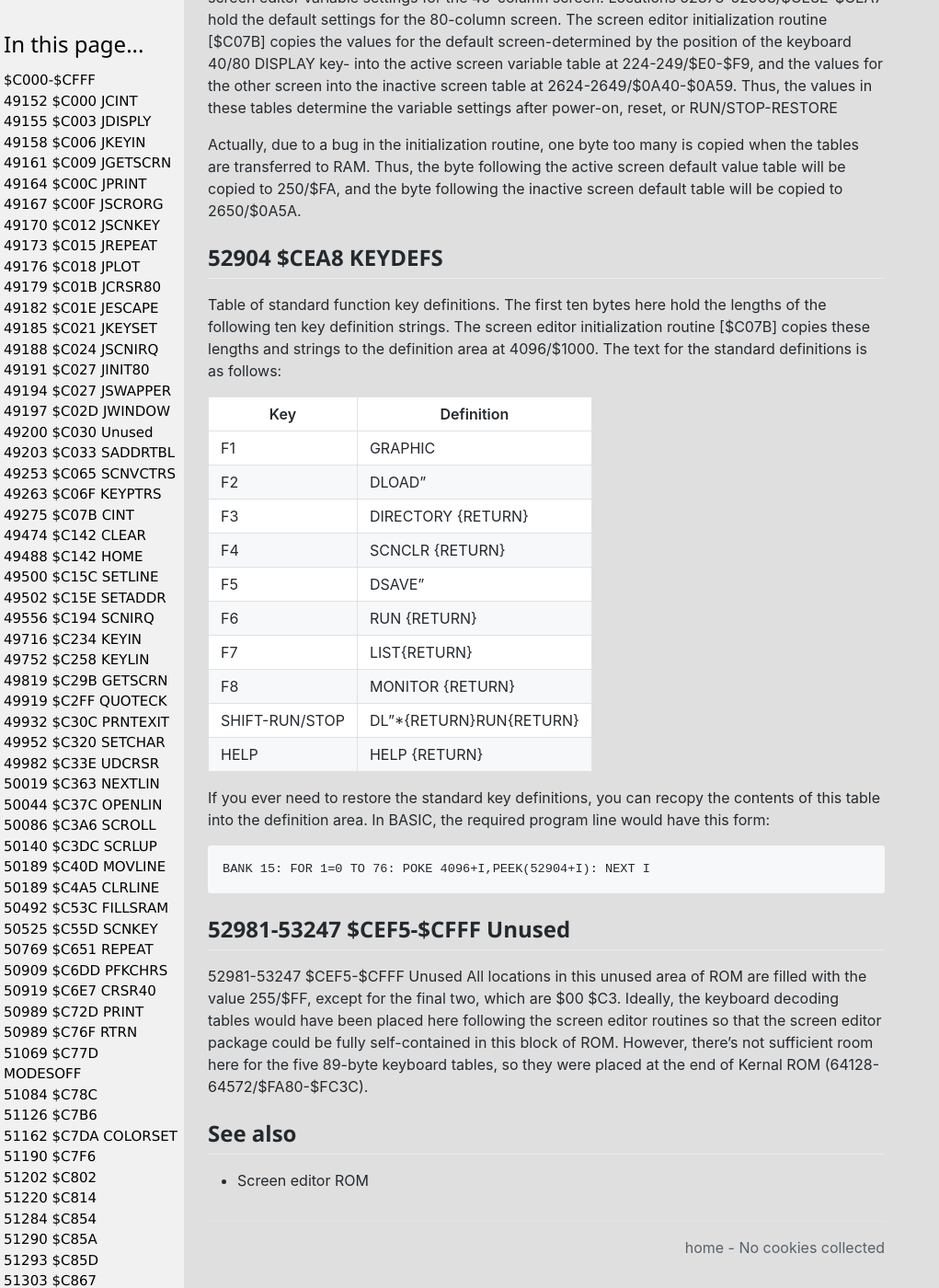
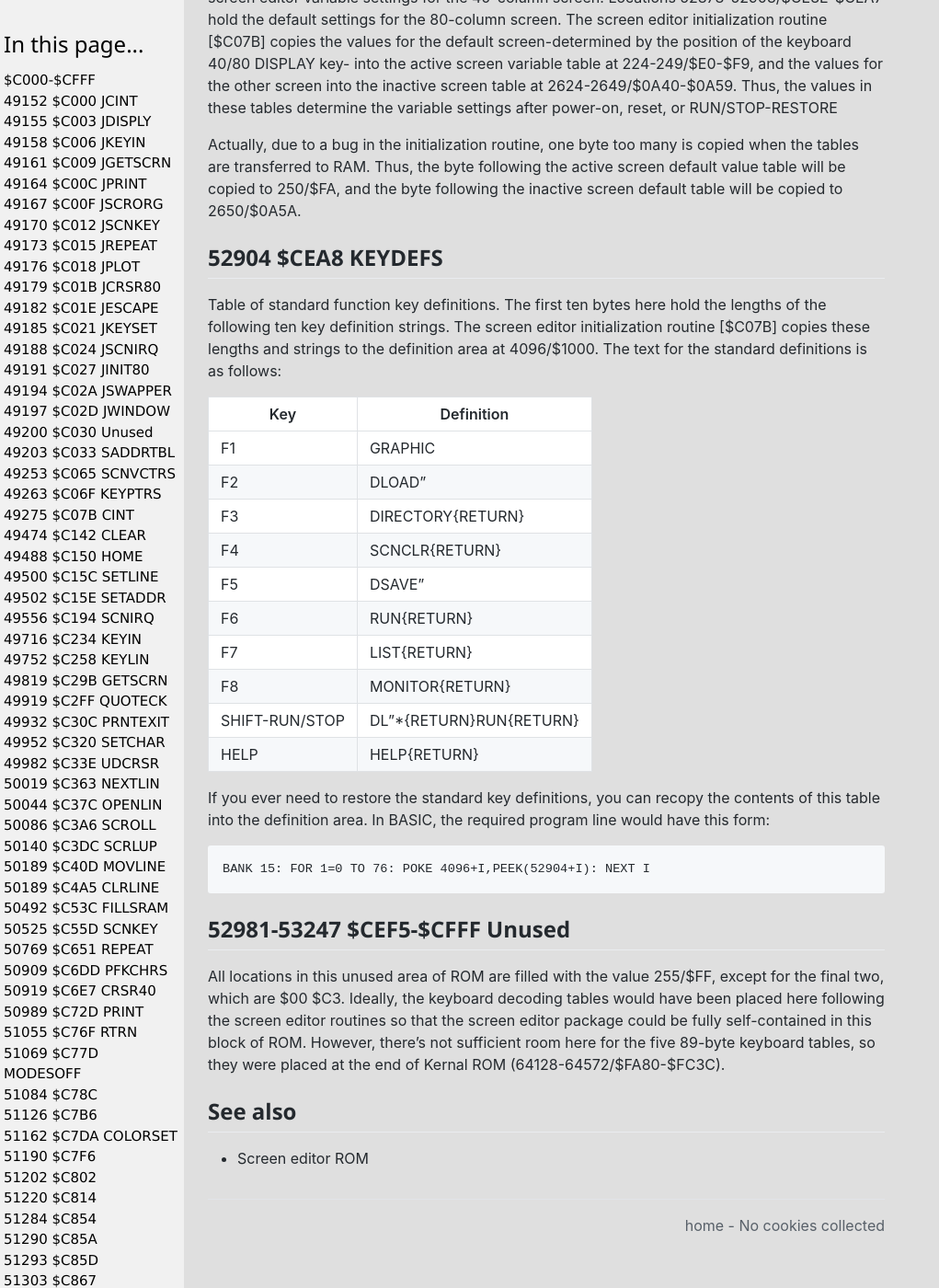
Before and after one commit to c128lib/Reference, a Jekyll site: the page built from C000.md, in a window 1280 px wide and 1400 px high, scrolled down 47166 px. Shown: the whole window at 92% size, without its empty margins (0-1021 px from the left). Built offline with Jekyll 4.4.1, drawn with Linux system fonts in a browser that asks for light colours; comment, search, counter and statistics services are not loaded; some of the changed text lies outside the part shown.

Commit message:
Fix some typo

````diff
--- a/C000.md
+++ b/C000.md
@@ -168,10 +168,10 @@ routine copies the contents of the 40-column display's character
 ROM ($D000-$DFFF in bank 14) into the character definition area
 of the 8563 chip's private block of RAM.
 
-## 49194 $C027 JSWAPPER <a name="C027"></a>
+## 49194 $C02A JSWAPPER <a name="C02A"></a>
 Entry point for the routine at 52526/$CD2E, which switches
 active screen displays. This entry is the target of the Kernal
-jump table entry SWAPPER [$FF5Fj. The routine exchanges
+jump table entry SWAPPER [$FF5F]. The routine exchanges
 the screen variable tables, tab stop tables, and line link tables,
 and toggles the active screen flag ([215/$D7](0000#D7)). This will redirect
 printing to whichever screen was previously inactive.
@@ -307,7 +307,7 @@ bottom of the window is reached, then falls through into the
 following routines to return the cursor to the home position
 and set pointers.
 
-## 49488 $C142 HOME <a name="C150"></a>
+## 49488 $C150 HOME <a name="C150"></a>
 Moves the cursor to the home position of the current window.
 Sets the cursor row ([235/$EB](0000#EB)) and starting row for input
 ([232/$E8](0000#E8)) to the top row of the current window ([229/$E5](0000#E5)),
@@ -1002,8 +1002,8 @@ this routine to return to 49932/$C30C. That routine restores
 the accumulator and X and Y registers from the stack, so they
 contain the same values upon exit that they did upon entry.
 
-## 50989 $C76F RTRN <a name="C76F"></a>
-Handles RETURN and SHIFT-RETURN characters, CHR$<13> and
+## 51055 $C76F RTRN <a name="C76F"></a>
+Handles RETURN and SHIFT-RETURN characters, CHR$(13) and
 CHR$(141).
 Finds the position of the last nonspace character in the logical
 line; then clears the link bit for the physical line just below
@@ -2247,14 +2247,14 @@ follows:
 |-|-|
 |F1|GRAPHIC|
 |F2|DLOAD"|
-|F3|DIRECTORY {RETURN}|
-|F4|SCNCLR {RETURN}|
+|F3|DIRECTORY{RETURN}|
+|F4|SCNCLR{RETURN}|
 |F5|DSAVE"|
-|F6|RUN {RETURN}|
+|F6|RUN{RETURN}|
 |F7|LIST{RETURN}|
-|F8|MONITOR {RETURN}|
+|F8|MONITOR{RETURN}|
 |SHIFT-RUN/STOP|DL"*{RETURN}RUN{RETURN}|
-|HELP|HELP {RETURN}|
+|HELP|HELP{RETURN}|
 
 If you ever need to restore the standard key definitions, you
 can recopy the contents of this table into the definition area.
@@ -2265,7 +2265,6 @@ BANK 15: FOR 1=0 TO 76: POKE 4096+I,PEEK(52904+I): NEXT I
 ```
 
 ## 52981-53247 $CEF5-$CFFF Unused <a name="CEF5"></a>
-52981-53247 $CEF5-$CFFF Unused
 All locations in this unused area of ROM are filled with the
 value 255/$FF, except for the final two, which are $00 $C3.
 Ideally, the keyboard decoding tables would have been placed
````
